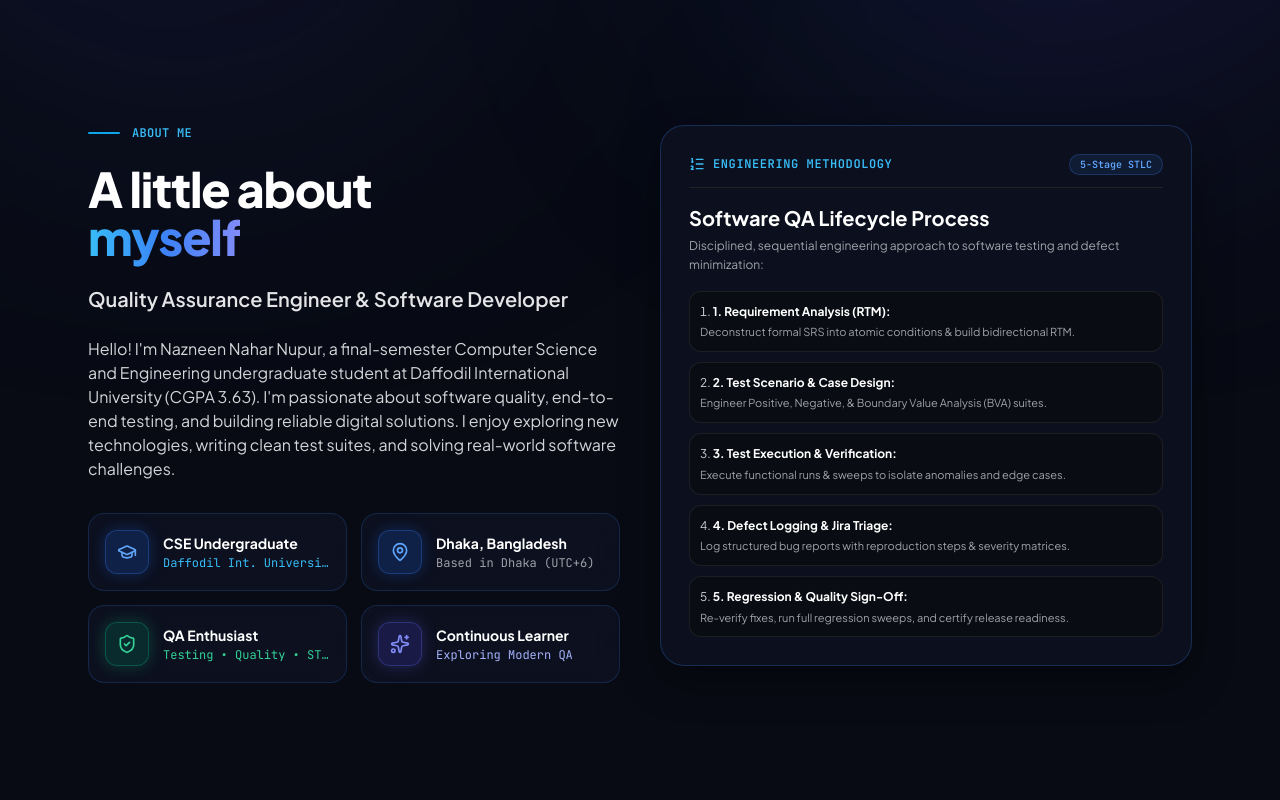
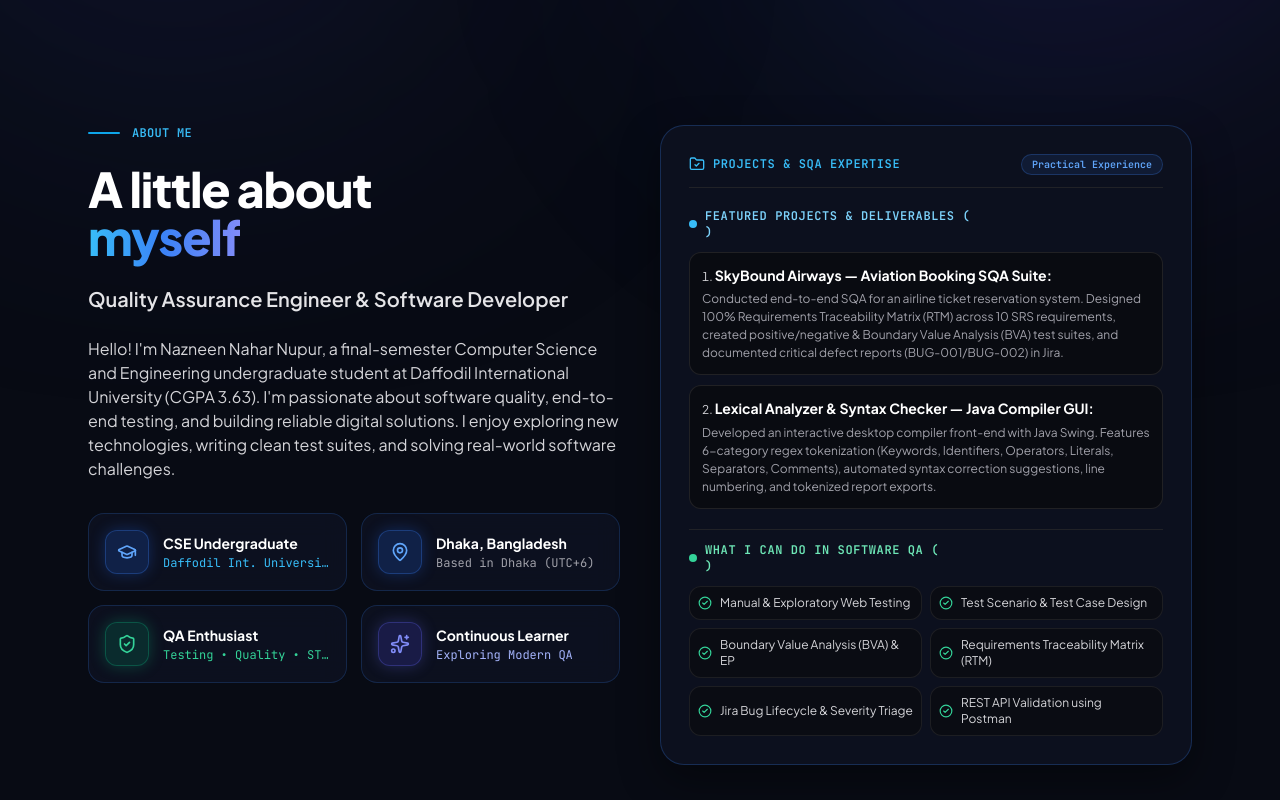
Before and after one commit to nupurDIU/portfolio, a plain HTML site: page index.html in a window 1280 px wide. Shown: the part 840-1640 px from the top of the page. Drawn offline with nearby package versions, Linux system fonts and the light colour scheme.

Commit message:
feat: showcase verified projects in <ol> and sqa capabilities in <ul> within about section

```diff
--- a/index.html
+++ b/index.html
@@ -329,45 +329,74 @@
 
         </div>
 
-        <!-- RIGHT COLUMN: SQA & Engineering Methodology (Ordered List) (6 cols) -->
-        <div class="lg:col-span-6 spotlight-card rounded-3xl border border-blue-500/25 bg-[#0d111f]/95 p-6 sm:p-7 space-y-4 shadow-[0_15px_40px_rgba(0,0,0,0.4)]">
+        <!-- RIGHT COLUMN: Projects Tested & What I Can Do in SQA (<ol> & <ul>) (6 cols) -->
+        <div class="lg:col-span-6 spotlight-card rounded-3xl border border-blue-500/25 bg-[#0d111f]/95 p-6 sm:p-7 space-y-5 shadow-[0_15px_40px_rgba(0,0,0,0.4)]">
+
+          <!-- Header Tag -->
           <div class="flex items-center justify-between pb-3 border-b border-zinc-800/80">
             <div class="flex items-center gap-2 text-sky-400 font-semibold text-xs font-mono uppercase tracking-wider">
-              <i data-lucide="list-ordered" class="w-4 h-4"></i>
-              <span>Engineering Methodology</span>
+              <i data-lucide="folder-check" class="w-4 h-4 text-sky-400"></i>
+              <span>Projects & SQA Expertise</span>
             </div>
-            <span class="px-2.5 py-0.5 rounded-full bg-blue-500/10 border border-blue-500/25 text-blue-400 font-mono text-[10px] font-semibold">5-Stage STLC</span>
+            <span class="px-2.5 py-0.5 rounded-full bg-blue-500/10 border border-blue-500/25 text-blue-400 font-mono text-[10px] font-semibold">Practical Experience</span>
           </div>
 
-          <div>
-            <h3 class="text-lg sm:text-xl font-bold text-white">Software QA Lifecycle Process</h3>
-            <p class="text-xs text-zinc-400 mt-1 leading-relaxed">
-              Disciplined, sequential engineering approach to software testing and defect minimization:
-            </p>
+          <!-- Section 1: Major Projects Tested & Developed (ORDERED LIST <ol>) -->
+          <div class="space-y-3">
+            <div class="flex items-center gap-2">
+              <span class="w-2 h-2 rounded-full bg-sky-400"></span>
+              <h4 class="text-xs font-mono uppercase tracking-wider text-sky-300 font-bold">Featured Projects & Deliverables (<ol>)</h4>
+            </div>
+            <ol class="space-y-2.5 font-mono text-xs text-zinc-300 list-decimal list-inside font-sans leading-relaxed">
+              <li class="p-3 rounded-xl bg-zinc-950/60 border border-zinc-800/80 hover:border-blue-500/40 hover:bg-blue-500/5 transition-all">
+                <strong class="text-white font-sans text-xs sm:text-sm">SkyBound Airways — Aviation Booking SQA Suite:</strong>
+                <span class="text-zinc-400 block text-xs mt-1 leading-normal font-sans">
+                  Conducted end-to-end SQA for an airline ticket reservation system. Designed 100% Requirements Traceability Matrix (RTM) across 10 SRS requirements, created positive/negative & Boundary Value Analysis (BVA) test suites, and documented critical defect reports (BUG-001/BUG-002) in Jira.
+                </span>
+              </li>
+              <li class="p-3 rounded-xl bg-zinc-950/60 border border-zinc-800/80 hover:border-indigo-500/40 hover:bg-indigo-500/5 transition-all">
+                <strong class="text-white font-sans text-xs sm:text-sm">Lexical Analyzer & Syntax Checker — Java Compiler GUI:</strong>
+                <span class="text-zinc-400 block text-xs mt-1 leading-normal font-sans">
+                  Developed an interactive desktop compiler front-end with Java Swing. Features 6-category regex tokenization (Keywords, Identifiers, Operators, Literals, Separators, Comments), automated syntax correction suggestions, line numbering, and tokenized report exports.
+                </span>
+              </li>
+            </ol>
           </div>
 
-          <ol class="space-y-2.5 font-mono text-xs text-zinc-300 counter-reset-item list-decimal list-inside leading-relaxed font-sans">
-            <li class="p-2.5 rounded-xl bg-zinc-950/50 border border-zinc-800/70 hover:border-blue-500/30 transition-all">
-              <strong class="text-white font-sans text-xs">1. Requirement Analysis (RTM):</strong>
-              <span class="text-zinc-400 block text-[11px] mt-0.5">Deconstruct formal SRS into atomic conditions & build bidirectional RTM.</span>
-            </li>
-            <li class="p-2.5 rounded-xl bg-zinc-950/50 border border-zinc-800/70 hover:border-sky-500/30 transition-all">
-              <strong class="text-white font-sans text-xs">2. Test Scenario & Case Design:</strong>
-              <span class="text-zinc-400 block text-[11px] mt-0.5">Engineer Positive, Negative, & Boundary Value Analysis (BVA) suites.</span>
-            </li>
-            <li class="p-2.5 rounded-xl bg-zinc-950/50 border border-zinc-800/70 hover:border-indigo-500/30 transition-all">
-              <strong class="text-white font-sans text-xs">3. Test Execution & Verification:</strong>
-              <span class="text-zinc-400 block text-[11px] mt-0.5">Execute functional runs & sweeps to isolate anomalies and edge cases.</span>
-            </li>
-            <li class="p-2.5 rounded-xl bg-zinc-950/50 border border-zinc-800/70 hover:border-emerald-500/30 transition-all">
-              <strong class="text-white font-sans text-xs">4. Defect Logging & Jira Triage:</strong>
-              <span class="text-zinc-400 block text-[11px] mt-0.5">Log structured bug reports with reproduction steps & severity matrices.</span>
-            </li>
-            <li class="p-2.5 rounded-xl bg-zinc-950/50 border border-zinc-800/70 hover:border-purple-500/30 transition-all">
-              <strong class="text-white font-sans text-xs">5. Regression & Quality Sign-Off:</strong>
-              <span class="text-zinc-400 block text-[11px] mt-0.5">Re-verify fixes, run full regression sweeps, and certify release readiness.</span>
-            </li>
-          </ol>
+          <!-- Section 2: What I Can Do in SQA (UNORDERED LIST <ul>) -->
+          <div class="space-y-3 pt-3 border-t border-zinc-800/80">
+            <div class="flex items-center gap-2">
+              <span class="w-2 h-2 rounded-full bg-emerald-400"></span>
+              <h4 class="text-xs font-mono uppercase tracking-wider text-emerald-300 font-bold">What I Can Do in Software QA (<ul>)</h4>
+            </div>
+            <ul class="grid grid-cols-1 sm:grid-cols-2 gap-2 text-xs text-zinc-300 font-sans">
+              <li class="flex items-center gap-2 p-2 rounded-xl bg-zinc-950/50 border border-zinc-800/70 hover:border-emerald-500/30 transition-all">
+                <i data-lucide="check-circle-2" class="w-3.5 h-3.5 text-emerald-400 shrink-0"></i>
+                <span class="text-[11px] sm:text-xs">Manual & Exploratory Web Testing</span>
+              </li>
+              <li class="flex items-center gap-2 p-2 rounded-xl bg-zinc-950/50 border border-zinc-800/70 hover:border-emerald-500/30 transition-all">
+                <i data-lucide="check-circle-2" class="w-3.5 h-3.5 text-emerald-400 shrink-0"></i>
+                <span class="text-[11px] sm:text-xs">Test Scenario & Test Case Design</span>
+              </li>
+              <li class="flex items-center gap-2 p-2 rounded-xl bg-zinc-950/50 border border-zinc-800/70 hover:border-emerald-500/30 transition-all">
+                <i data-lucide="check-circle-2" class="w-3.5 h-3.5 text-emerald-400 shrink-0"></i>
+                <span class="text-[11px] sm:text-xs">Boundary Value Analysis (BVA) & EP</span>
+              </li>
+              <li class="flex items-center gap-2 p-2 rounded-xl bg-zinc-950/50 border border-zinc-800/70 hover:border-emerald-500/30 transition-all">
+                <i data-lucide="check-circle-2" class="w-3.5 h-3.5 text-emerald-400 shrink-0"></i>
+                <span class="text-[11px] sm:text-xs">Requirements Traceability Matrix (RTM)</span>
+              </li>
+              <li class="flex items-center gap-2 p-2 rounded-xl bg-zinc-950/50 border border-zinc-800/70 hover:border-emerald-500/30 transition-all">
+                <i data-lucide="check-circle-2" class="w-3.5 h-3.5 text-emerald-400 shrink-0"></i>
+                <span class="text-[11px] sm:text-xs">Jira Bug Lifecycle & Severity Triage</span>
+              </li>
+              <li class="flex items-center gap-2 p-2 rounded-xl bg-zinc-950/50 border border-zinc-800/70 hover:border-emerald-500/30 transition-all">
+                <i data-lucide="check-circle-2" class="w-3.5 h-3.5 text-emerald-400 shrink-0"></i>
+                <span class="text-[11px] sm:text-xs">REST API Validation using Postman</span>
+              </li>
+            </ul>
+          </div>
+
         </div>
 
       </div>
```
Also changed, not shown: about.html (+56 -20 lines), 1 other file.
